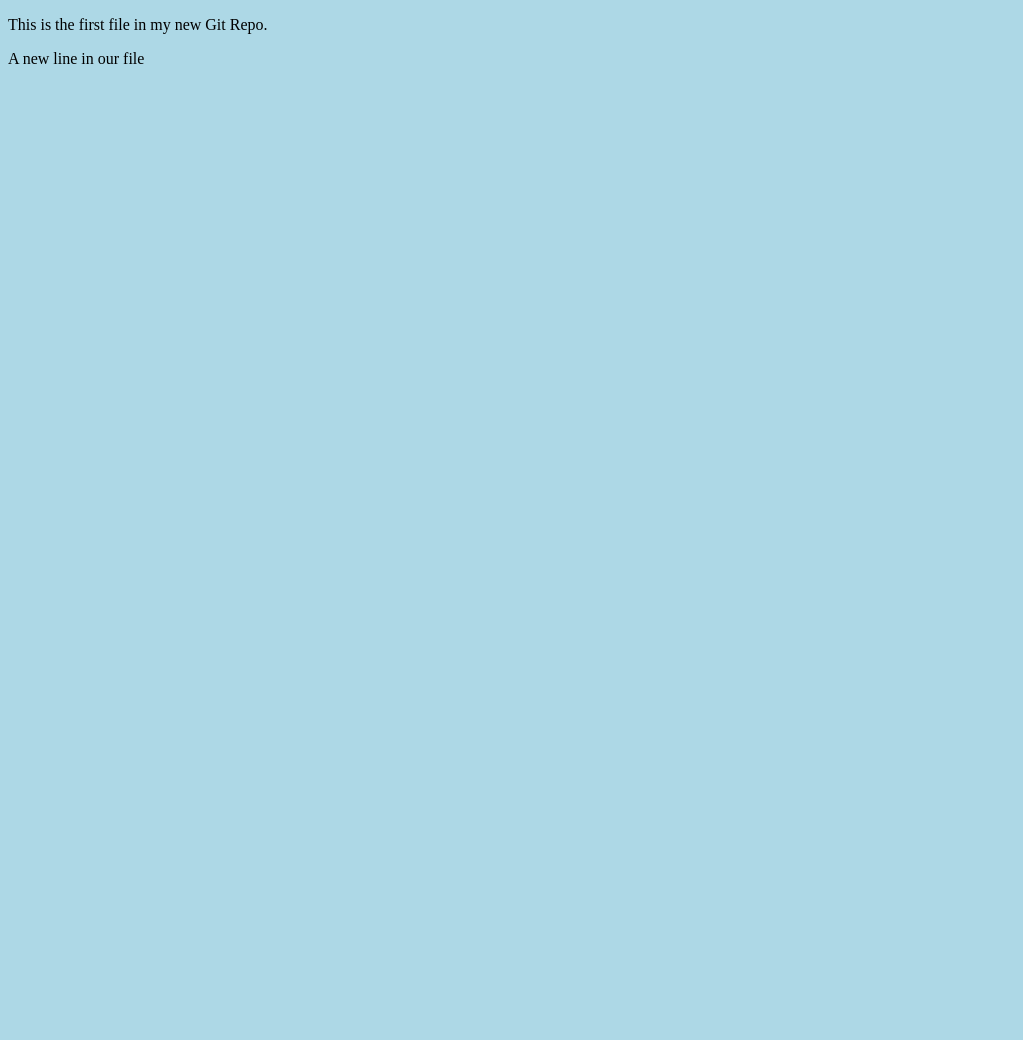
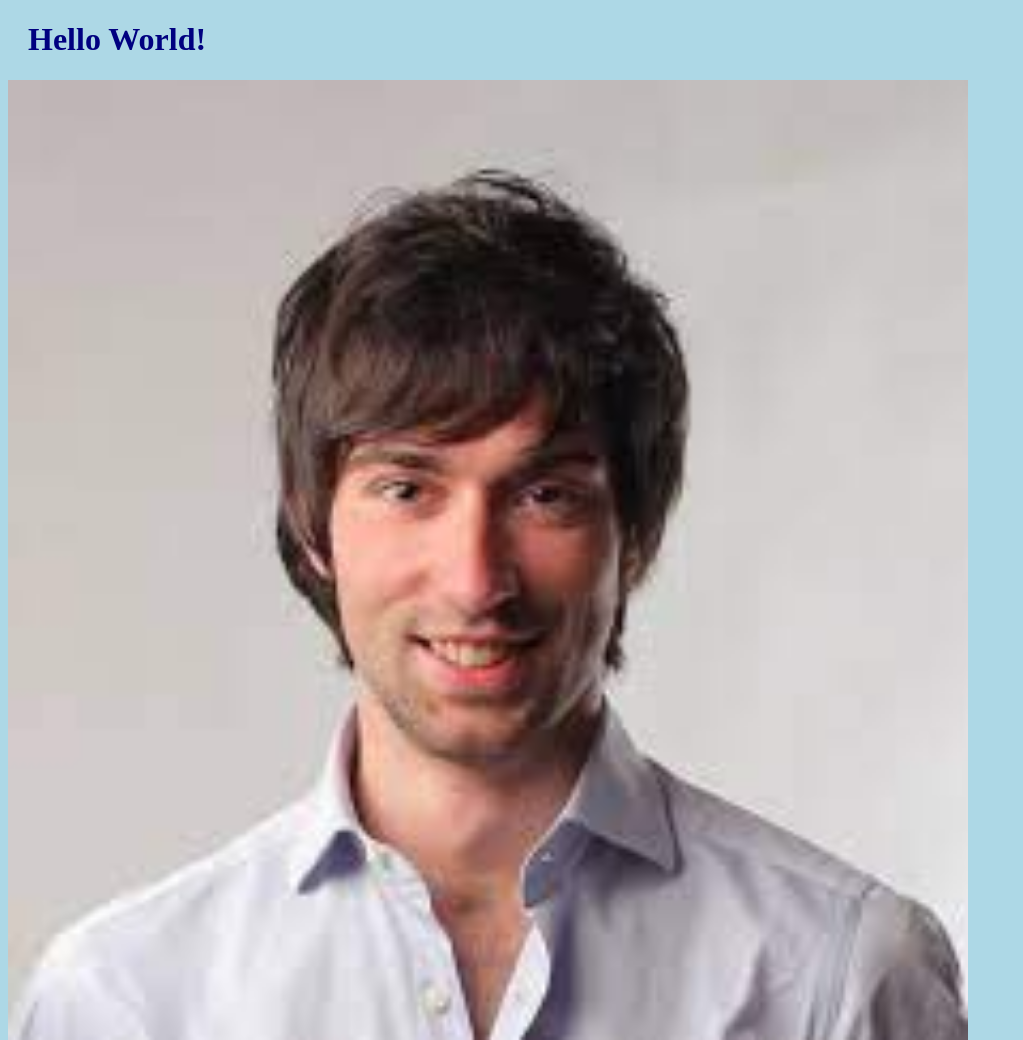
Before and after one commit to johndahunsi/johndahunsi.github.io, a plain HTML site: page index.html in a window 1280 px wide. Shown: the top 1040 px of the page, without its empty margins (0-1023 px from the left). Before the commit the page ends 800 px from the top, so only its background shows below. Drawn offline with Linux system fonts and the light colour scheme.

Commit message:
Added image to a Hello World

```diff
--- a/index.html
+++ b/index.html
@@ -8,6 +8,12 @@
     <title>Hello World </title>
 </head>
 <body>
+    <h1>Hello World!</h1>
+    <div>
+        <img src="img_hello_world.jpg"
+        alt="Hello World from Space"
+        style="width: 100%;max-width: 960px">
+    </div>
     <p> This is the first file in my new Git Repo. </p>
     <p>A new line in our file</p>
 </body>
```
Also changed, not shown: img_hello_world.jpg (added).
